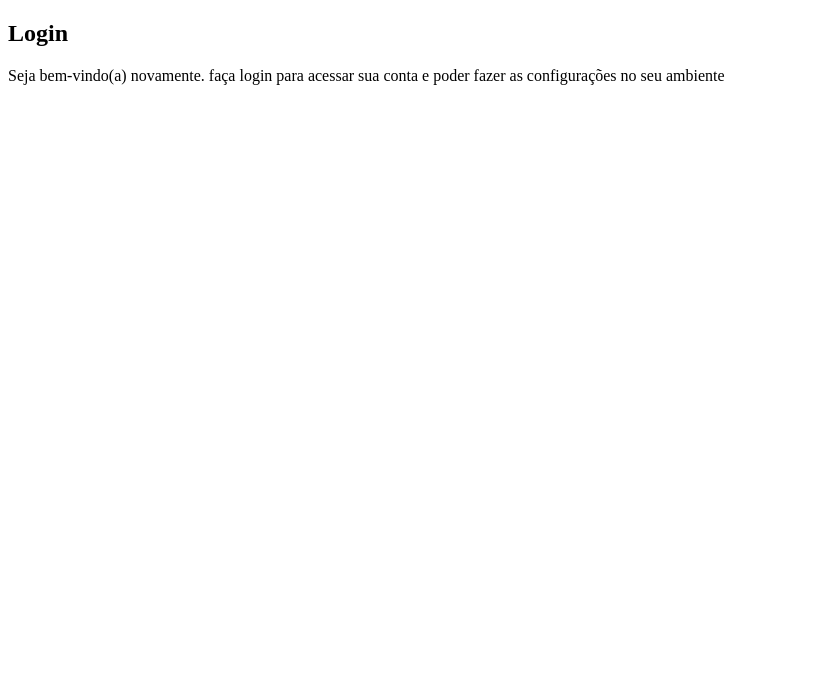
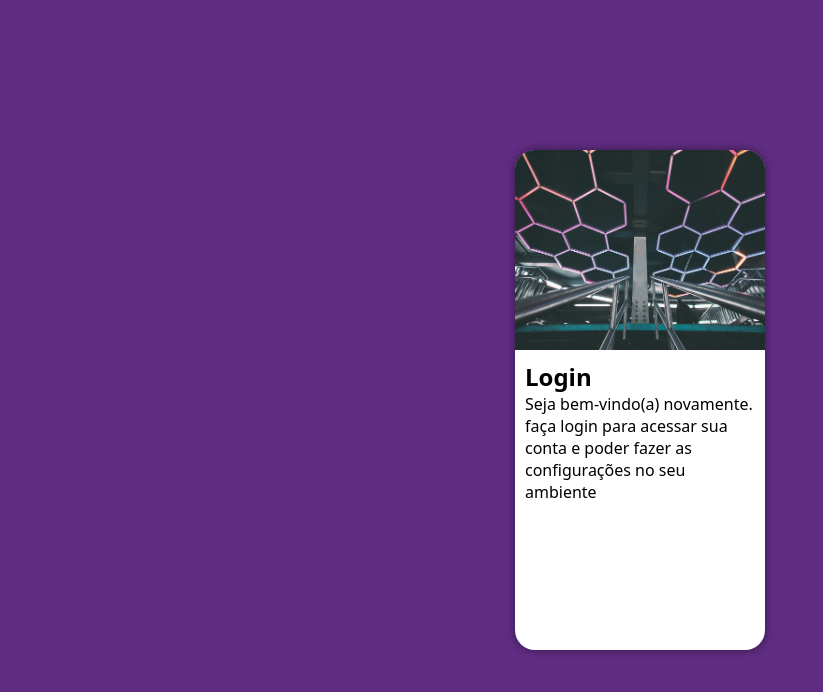
Before and after one commit to LeonardoDaRosaDornelles/projeto-login, a plain HTML site: page index.html in a window 1280 px wide. Shown: the whole page, without its empty margins (0-823 px from the left). Drawn offline with Linux system fonts and the light colour scheme.

Commit message:
projeto-login  V0.2

```diff
--- a/estilos/style.css
+++ b/estilos/style.css
@@ -2,3 +2,46 @@
 VERDE: #49a09d
 LILÁS: #5f2c82
 */
+
+*{
+    font-family: system-ui, -apple-system, BlinkMacSystemFont, 'Segoe UI', Roboto, Oxygen, Ubuntu, Cantarell, 'Open Sans', 'Helvetica Neue', sans-serif;
+    margin: 0px;
+    padding: 0px;
+}
+
+html,body{
+    background-color: #5f2c82;
+    height: 100vh;
+    width: 100vw;
+}
+
+main{
+    position: relative;
+    height: 100vh;
+    width: 100vw;
+}
+
+#login{
+    position: absolute;
+    top: 50%;
+    left: 50%;
+    transform: translate(-50%,-50%);
+    overflow: hidden;
+    background-color: white;
+    width: 250px;
+    height: 500px;
+    border-radius: 20px;
+    box-shadow: 0px 0px 10px rgba(0, 0, 0, 0.450);
+}
+
+#login > #imagem{
+    display: block;
+    background: #5f2c82 url(../imagens/metal.jpg) bottom center;
+    height: 200px;
+    background-size: cover;
+}
+
+#login > #formulario{
+    display: block;
+    padding: 10px;
+}
--- a/index.html
+++ b/index.html
@@ -11,10 +11,10 @@
     <main>
         <section id="login">
             <div id="imagem">
-
+                <!-- Aqui vai a imagem nas CSS -->
             </div>
 
-            <div id="formulário">
+            <div id="formulario">
                 <h1>Login</h1>
                 <p>Seja bem-vindo(a) novamente. faça login para acessar sua conta e poder fazer as configurações no seu ambiente</p>
                 <form action="login.php">
```
Also changed, not shown: imagens/metal.jpg (renamed from imagens/pexels-zachary-debottis-1888883.jpg).
